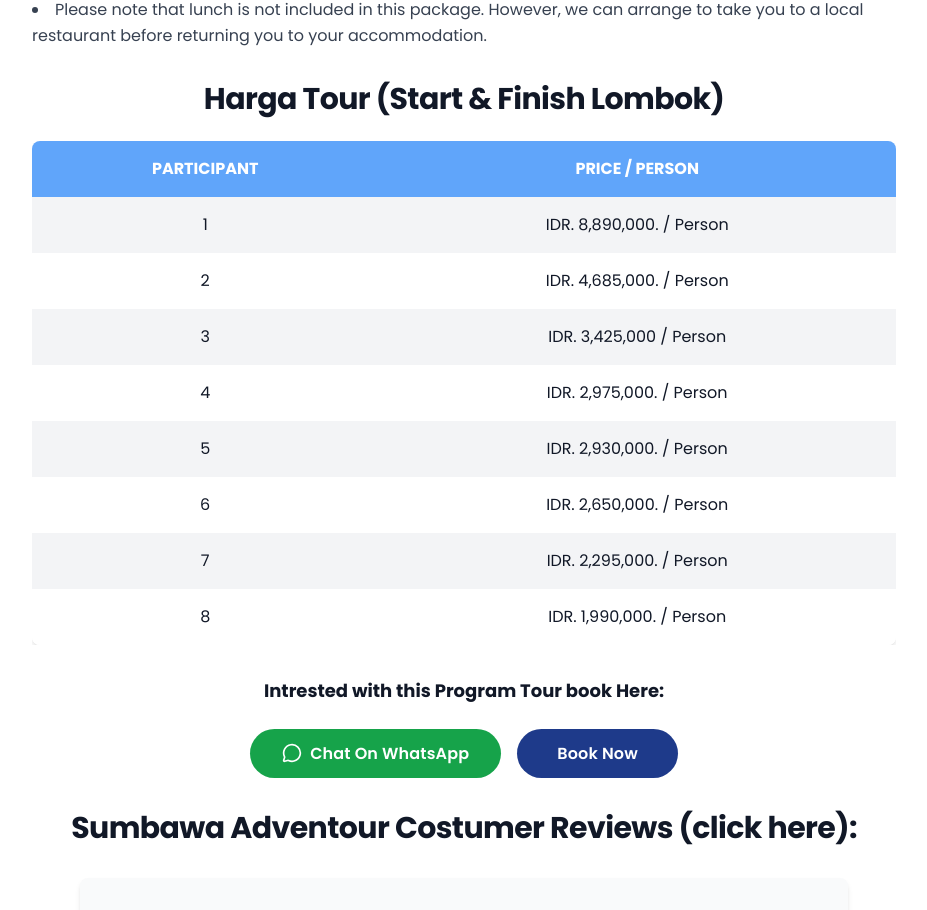
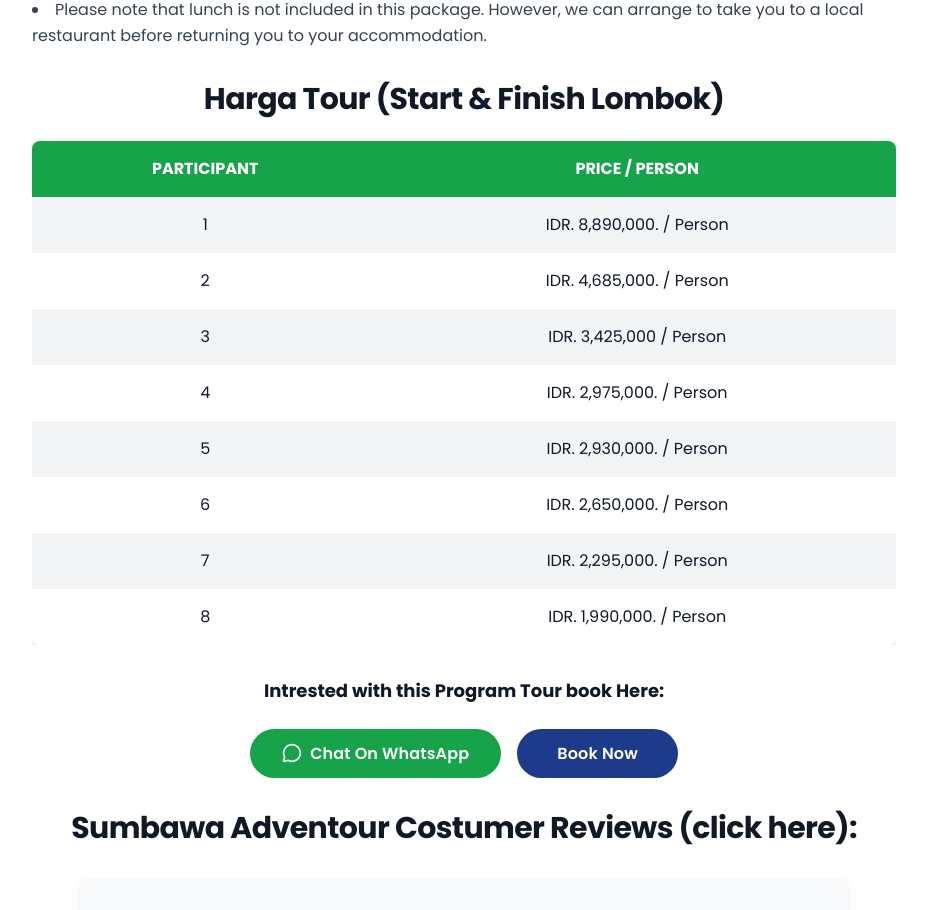
Before and after one commit to raffyyudha/thelangkah-travel, a Next.js app: page /whale-shark-start-labuhan-jambu in a window 1280 px wide. Shown: the part 3331-4241 px from the top of the page, without its empty margins (176-1103 px from the left). Built offline with nearby package versions, Linux system fonts and the light colour scheme.

Commit message:
change pricing table header from blue to green on Tour 4 page

```diff
--- a/src/app/whale-shark-start-labuhan-jambu/page.tsx
+++ b/src/app/whale-shark-start-labuhan-jambu/page.tsx
@@ -198,7 +198,7 @@ export default function WhaleSharkStartLabuhanJambuPage() {
               <div className="overflow-x-auto">
                 <table className="w-full border-collapse rounded-lg overflow-hidden shadow-md">
                   <thead>
-                    <tr className="bg-blue-400 text-white">
+                    <tr className="bg-green-600 text-white">
                       <th className="py-4 px-6 text-center font-bold text-sm md:text-base">
                         PARTICIPANT
                       </th>
```
